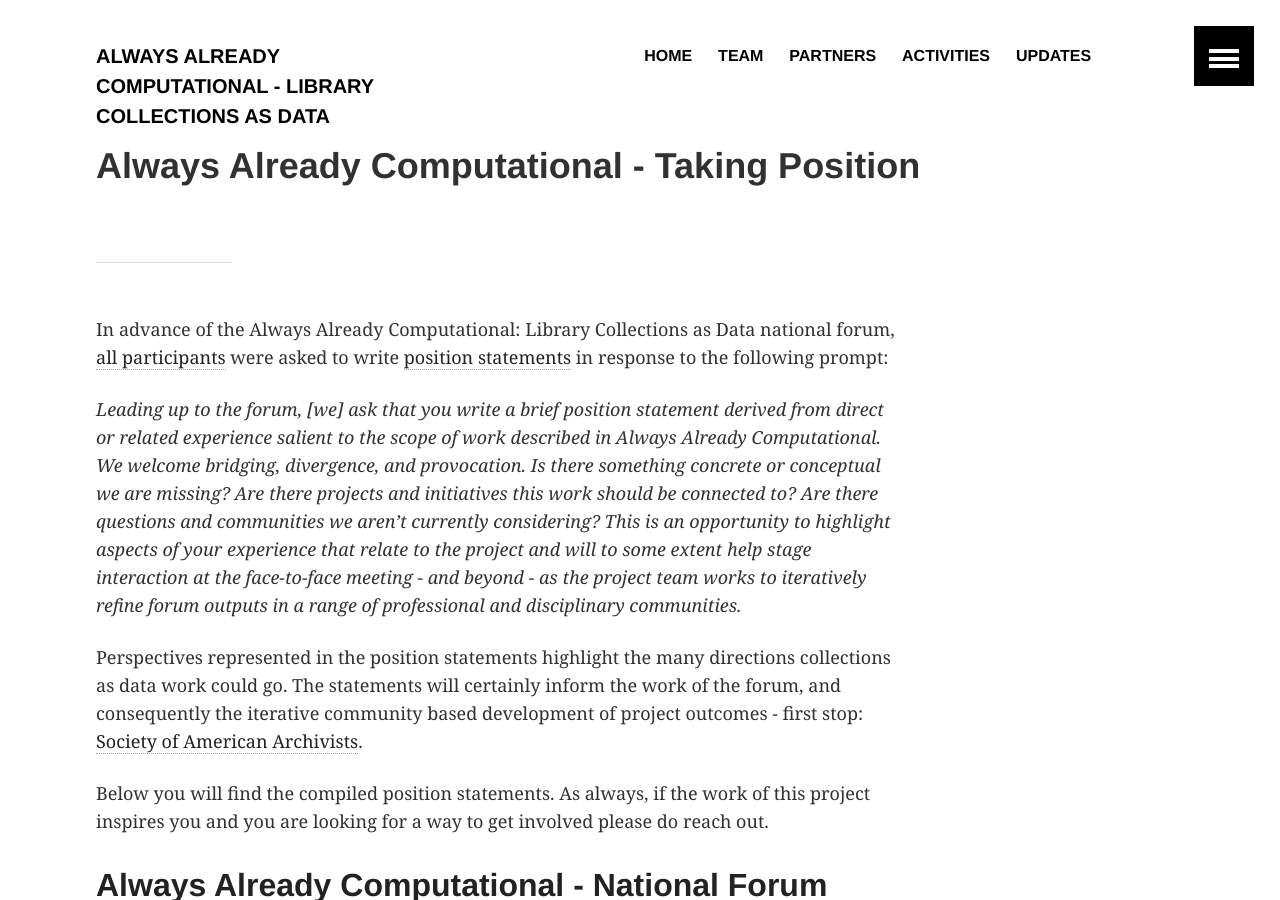
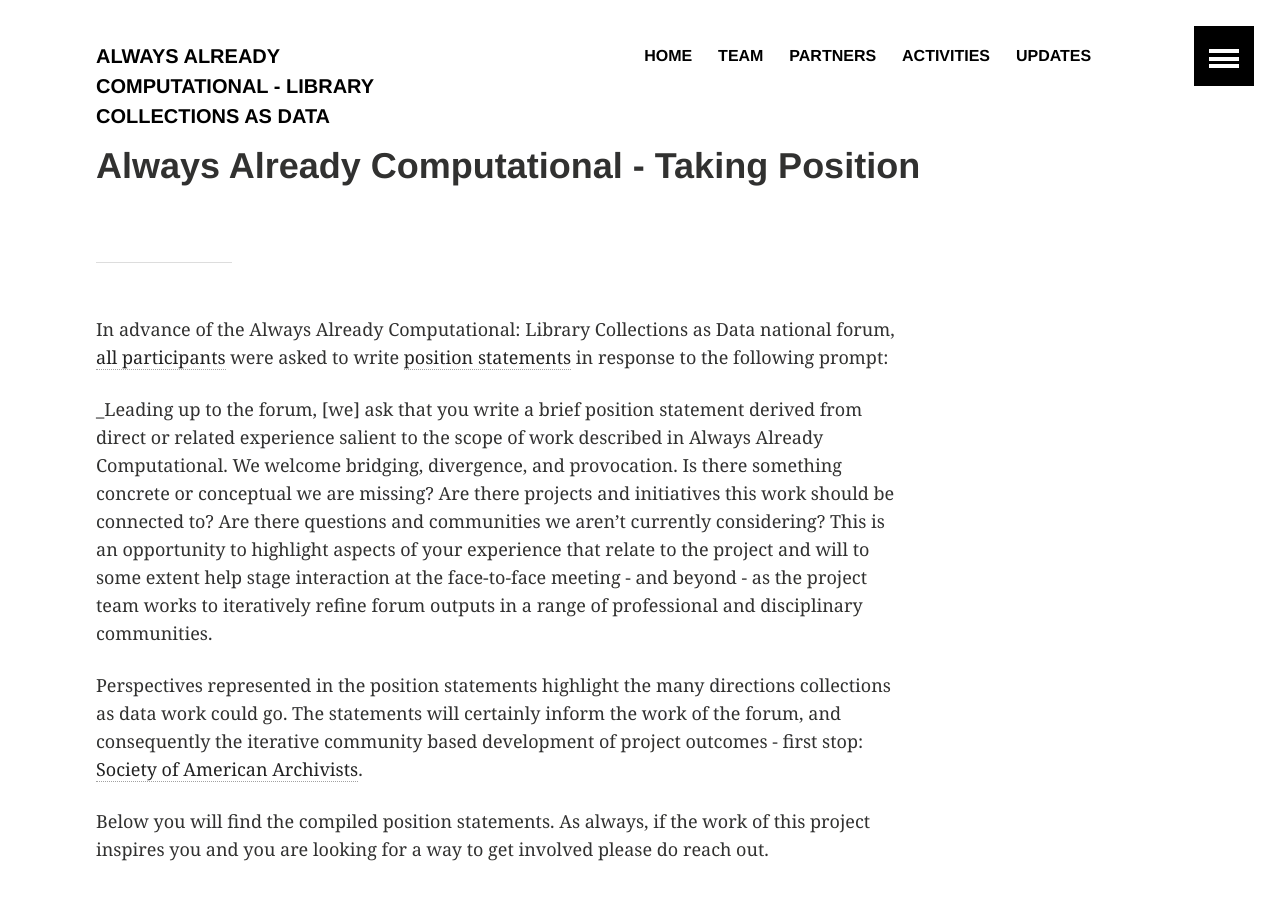
Before and after one commit to collectionsasdata/collectionsasdata.github.io, a Jekyll site: the page built from _posts/2017-2-23-statements.markdown, in a window 1280 px wide and 900 px high. Built offline with Jekyll 4.4.1, drawn with Linux system fonts in a browser that asks for light colours.

```diff
--- a/_posts/2017-2-23-statements.markdown
+++ b/_posts/2017-2-23-statements.markdown
@@ -7,7 +7,7 @@ teaser: "Taking Position"
 ---
 In advance of the Always Already Computational: Library Collections as Data national forum, [all participants](https://collectionsasdata.github.io/partners/) were asked to write [position statements](https://github.com/collectionsasdata/collectionsasdata.github.io/blob/master/aac_positionstatements.pdf) in response to the following prompt:
 
-_Leading up to the forum, [we] ask that you write a brief position statement derived from direct or related experience salient to the scope of work described in Always Already Computational. We welcome bridging, divergence, and provocation. Is there something concrete or conceptual we are missing? Are there projects and initiatives this work should be connected to? Are there questions and communities we aren’t currently considering? This is an opportunity to highlight aspects of your experience that relate to the project and will to some extent help stage interaction at the face-to-face meeting - and beyond - as the project team works to iteratively refine forum outputs in a range of professional and disciplinary communities._
+_Leading up to the forum, [we] ask that you write a brief position statement derived from direct or related experience salient to the scope of work described in Always Already Computational. We welcome bridging, divergence, and provocation. Is there something concrete or conceptual we are missing? Are there projects and initiatives this work should be connected to? Are there questions and communities we aren’t currently considering? This is an opportunity to highlight aspects of your experience that relate to the project and will to some extent help stage interaction at the face-to-face meeting - and beyond - as the project team works to iteratively refine forum outputs in a range of professional and disciplinary communities.
 
 Perspectives represented in the position statements highlight the many directions collections as data work could go. The statements will certainly inform the work of the forum, and consequently the iterative community based development of project outcomes - first stop: [Society of American Archivists](https://collectionsasdata.github.io/activities/).
 
```
